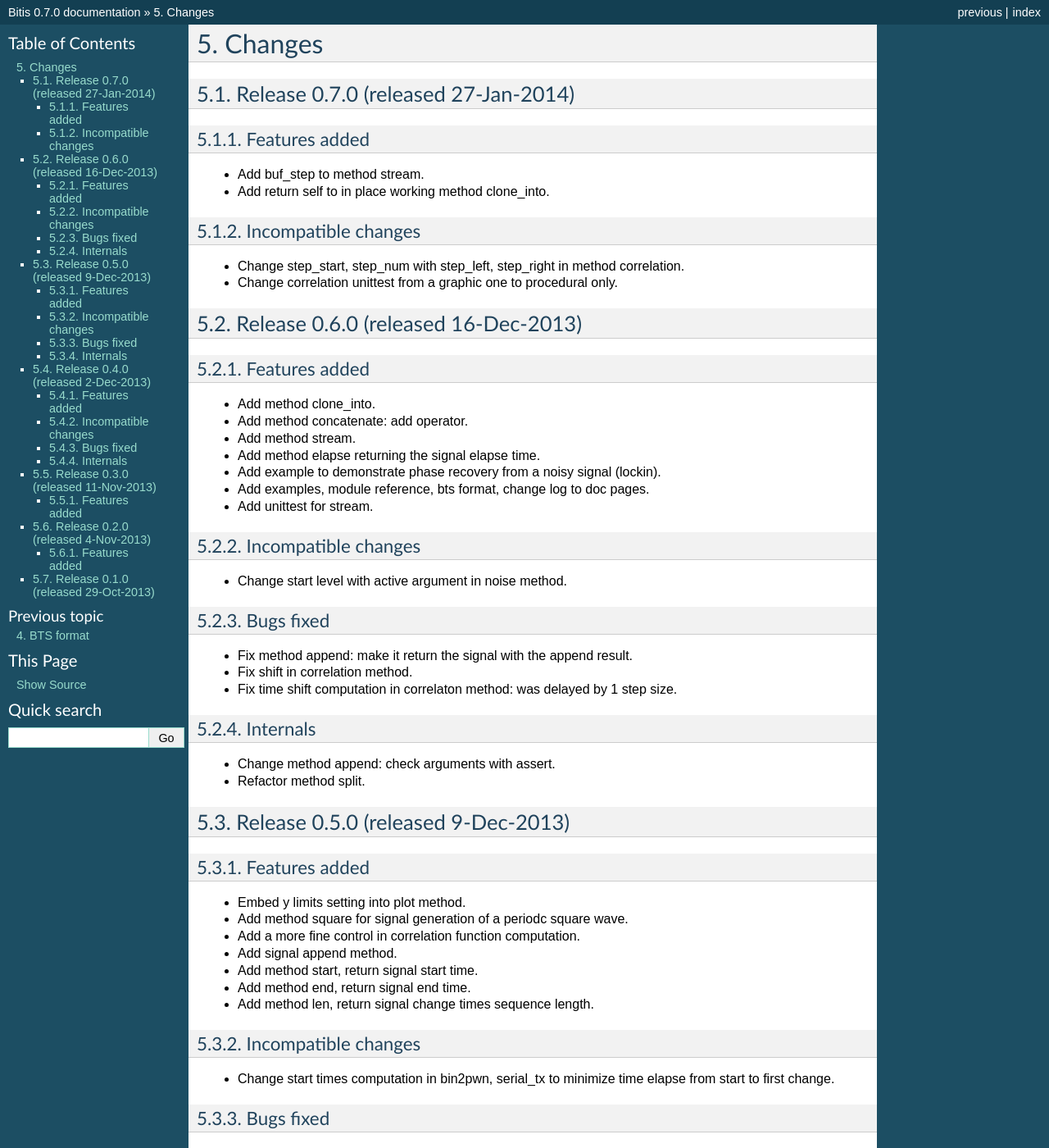
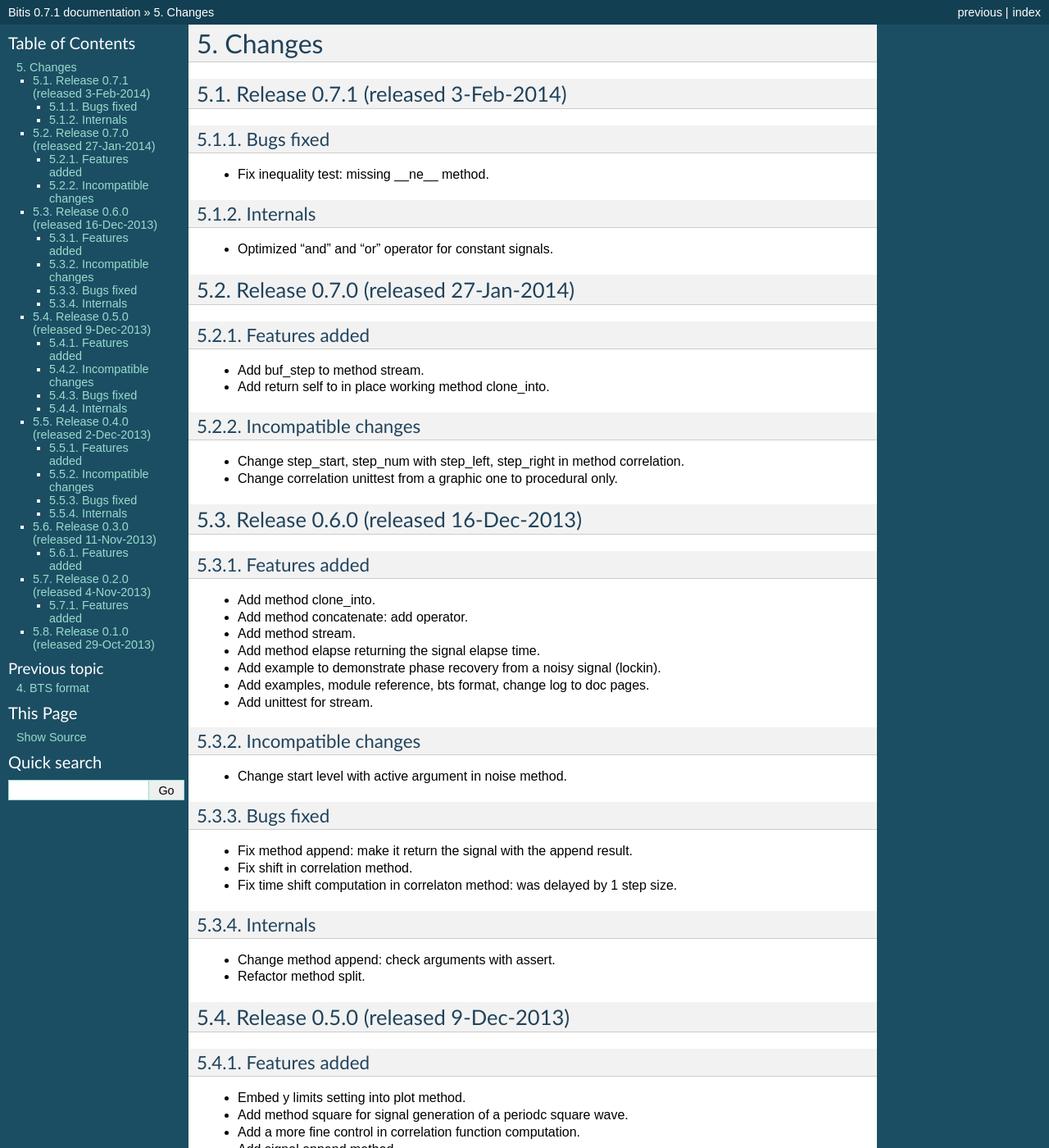
Before and after one commit to INRIM/bitis, a Sphinx documentation site: the page built from doc/changelog.rst, in a window 1280 px wide and 1400 px high. Shown: the whole window at 82% size. Built offline with Sphinx 7.4.7, drawn with Linux system fonts in a browser that asks for light colours; some of the changed text lies outside the part shown.

Commit message:
0.7.1 tag.

```diff
--- a/bitis.py
+++ b/bitis.py
@@ -37,7 +37,7 @@ import sys              # sys constants
 
 # define global variables
 
-__version__ = '0.7.0'
+__version__ = '0.7.1'
 __author__ = 'Fabrizio Pollastri <f.pollastri@inrim.it>'
 
 
--- a/doc/changelog.rst
+++ b/doc/changelog.rst
@@ -1,5 +1,19 @@
 Changes
 *******
+
+Release 0.7.1 (released 3-Feb-2014)
+===================================
+
+Bugs fixed
+----------
+
+* Fix inequality test: missing __ne__ method.
+
+Internals
+---------
+
+* Optimized "and" and "or" operator for constant signals.
+
 
 Release 0.7.0 (released 27-Jan-2014)
 ====================================
--- a/doc/conf.py
+++ b/doc/conf.py
@@ -48,9 +48,9 @@
 # built documents.
 #
 # The short X.Y version.
-version = '0.7.0'
+version = '0.7.1'
 # The full version, including alpha/beta/rc tags.
-release = '0.7.0'
+release = '0.7.1'
 
 # The language for content autogenerated by Sphinx. Refer to documentation
 # for a list of supported languages.
--- a/doc/intro.rst
+++ b/doc/intro.rst
@@ -25,7 +25,7 @@ some way" and understand what can be a decent set of objects/methods/functions.
 
 BITIS is released under the GNU General Public License.
 
-At present, version 0.7.0, BITIS is in alpha status. Any debugging aid is
+At present, version 0.7.1, BITIS is in alpha status. Any debugging aid is
 welcome.
 
 For any question, suggestion, contribution contact the author Fabrizio Pollastri <f.pollastri_a_t_inrim.it>.
```
